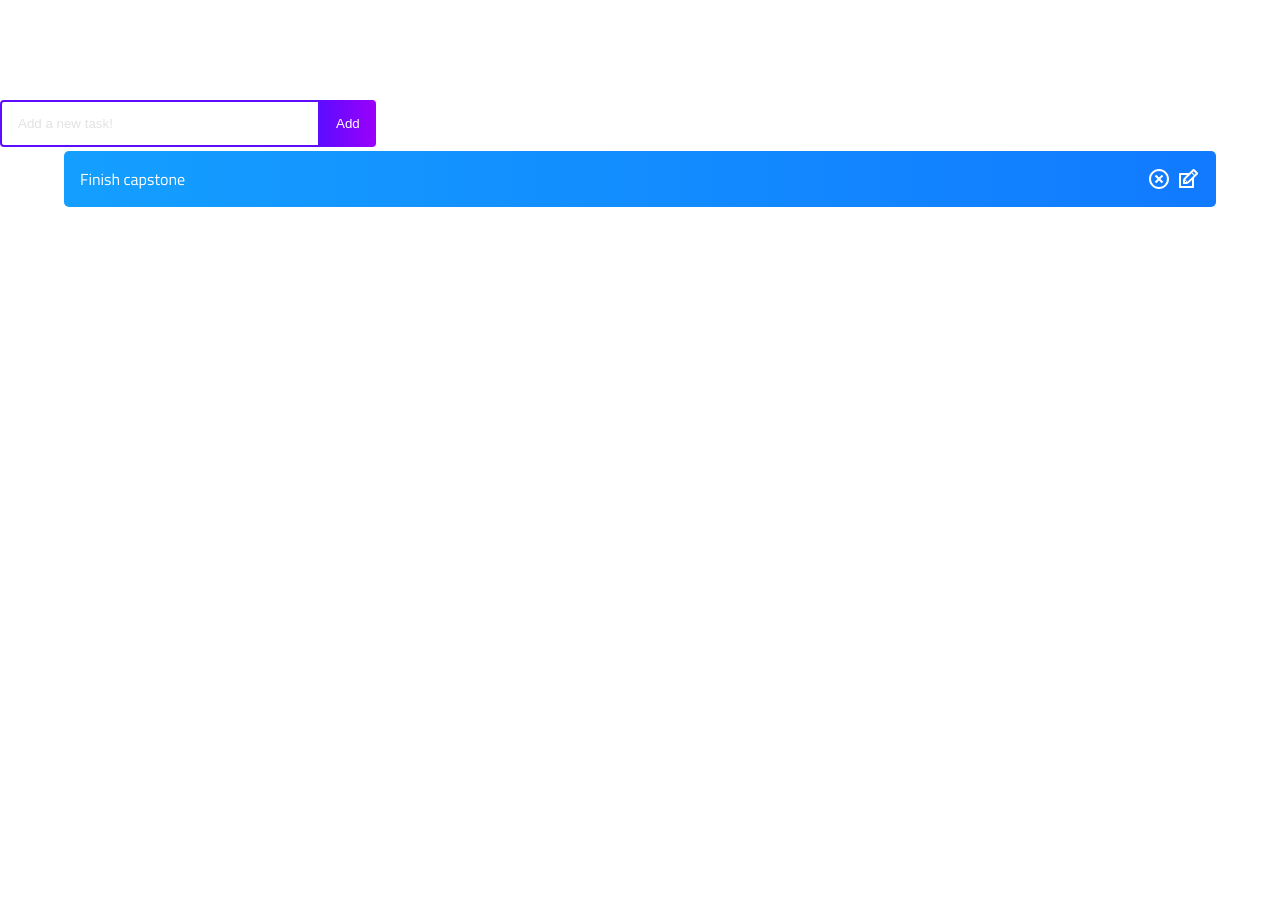
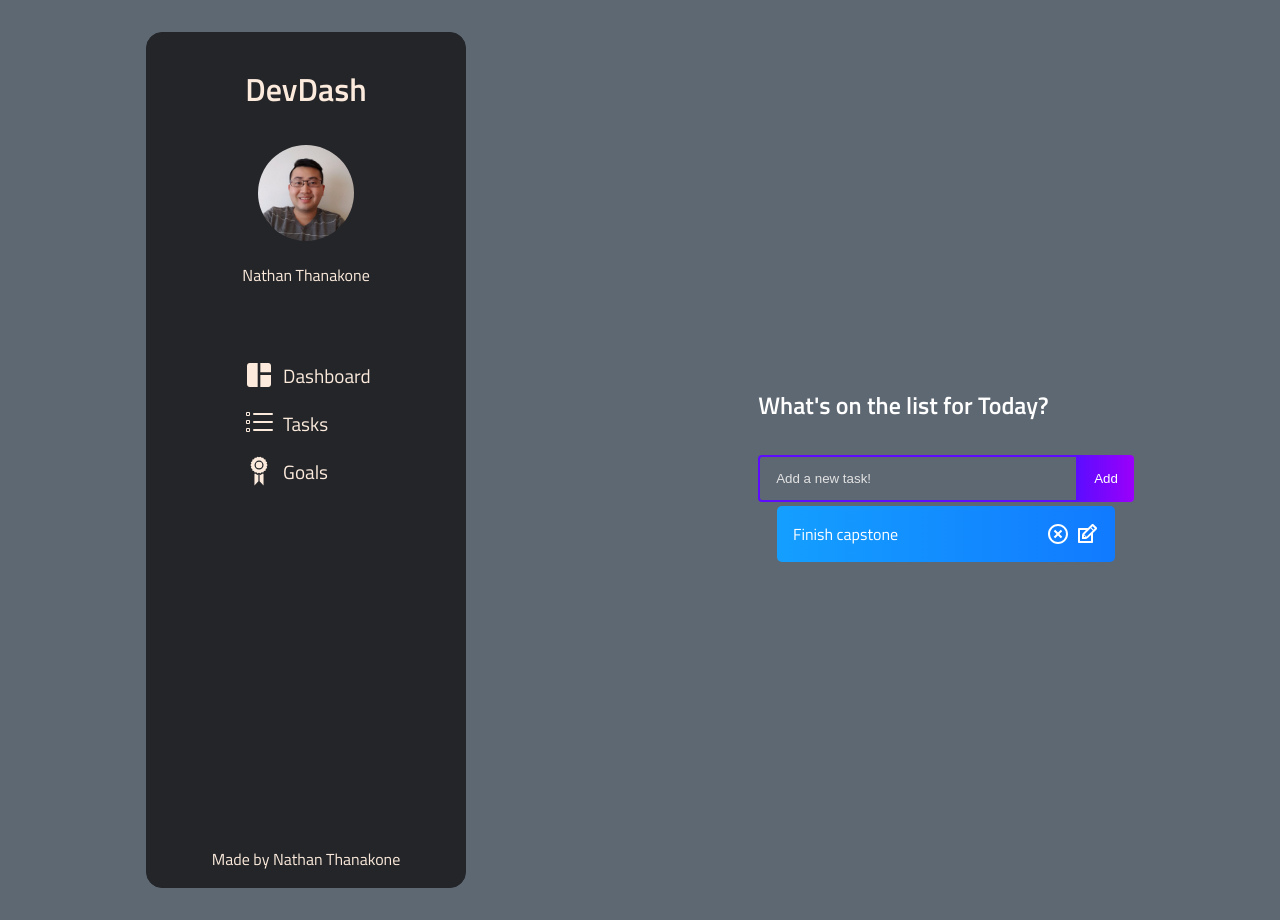
Before and after one commit to NathanThanakone/nathan-thanakone-DevDash-frontend, a React (Create React App) app: page /tasks in a window 1280 px wide. Before the commit the page ends 800 px from the top, so only its background shows below. Built offline with nearby package versions, Linux system fonts and the light colour scheme; no server answers.

Commit message:
created main homepage with navbar and tasks list

```diff
--- a/public/index.html
+++ b/public/index.html
@@ -24,7 +24,7 @@
       work correctly both with client-side routing and a non-root public URL.
       Learn how to configure a non-root public URL by running `npm run build`.
     -->
-    <title>React App</title>
+    <title>DevDash</title>
   </head>
   <body>
     <noscript>You need to enable JavaScript to run this app.</noscript>
--- a/src/App.js
+++ b/src/App.js
@@ -2,6 +2,7 @@ import './App.scss';
 import { BrowserRouter, Routes, Route } from "react-router-dom"
 import { useState, useEffect } from 'react';
 import axios from 'axios';
+import NavBar from './components/NavBar/NavBar';
 import AnalyticsPage from "./pages/AnalyticsPage";
 import GoalsPage from "./pages/GoalsPage";
 import TasksPage from './pages/TasksPage';
@@ -25,11 +26,18 @@ function App() {
   return (
     <div className="App">
       <BrowserRouter>
-        <Routes>
-          <Route path="/" element={<AnalyticsPage />} />
-          <Route path="/goals" element={<GoalsPage goalsList={goalsList} />} />
-          <Route path="/tasks" element={<TasksPage />} />
-        </Routes>
+        <section className='App__container'>
+          <section className='App__nav-container'>
+            <NavBar />
+          </section>
+          <section className='App__page-container'>
+            <Routes>
+              <Route path="/" element={<AnalyticsPage />} />
+              <Route path="/goals" element={<GoalsPage goalsList={goalsList} />} />
+              <Route path="/tasks" element={<TasksPage />} />
+            </Routes>
+          </section>
+        </section>
       </BrowserRouter>
     </div>
   );
--- a/src/App.scss
+++ b/src/App.scss
@@ -6,21 +6,22 @@
     width: 30%;
 }
 
-// * {
-//     box-sizing: border-box;
-//     margin: 0;
-//     padding: 0;
-//     font-family: 'Trebuchet MS', 'Lucida Sans Unicode', 'Lucida Grande',
-//       'Lucida Sans', Arial, sans-serif;
-//   }
+.App {
+    &__container {
+        display: flex;
+        justify-content: space-evenly;
+        height: 100%;
+    }
 
-//   body {
-//     background: linear-gradient(
-//       90deg,
-//       rgba(48, 16, 255, 1) 0%,
-//       rgba(100, 115, 255, 1) 100%
-//     );
-//   }
+    &__nav-container {
+        margin: auto;
+    }
+
+    &__page-container {
+        margin: auto;
+    }
+}
+
 .todo-app {
 display: flex;
 flex-direction: column;
--- /dev/null
+++ b/src/components/NavBar/NavBar.js
@@ -0,0 +1,29 @@
+import "./NavBar.scss";
+import profilePic from "../../assets/images/profilepic.jpeg";
+import { MdSpaceDashboard } from 'react-icons/md';
+import { BsListTask } from 'react-icons/bs';
+import { GiAchievement } from 'react-icons/gi';
+
+function NavBar() {
+    return (
+        <nav className="nav">
+            <h1 className="nav__logo">DevDash</h1>
+            <img className="nav__profilePic" src={profilePic} alt="profile pic icon"></img>
+            <p className="nav__username">Nathan Thanakone</p>
+            <section className="nav__category-container">
+                <div className="nav__category-subcontainer">
+                    <MdSpaceDashboard className="nav__icon"/><span className="nav__category">Dashboard</span>
+                </div>
+                <div className="nav__category-subcontainer">
+                    <BsListTask className="nav__icon"/><span className="nav__category">Tasks</span>
+                </div>
+                <div className="nav__category-subcontainer">
+                    <GiAchievement className="nav__icon"/><span className="nav__category">Goals</span>
+                </div>
+            </section>
+            <p className="nav__creator">Made by Nathan Thanakone</p>
+        </nav>
+    )
+}
+
+export default NavBar;
--- /dev/null
+++ b/src/components/NavBar/NavBar.scss
@@ -0,0 +1,65 @@
+@use "../../styles/partials/colours" as *;
+@use "../../styles/partials/typography" as *;
+
+.nav {
+    border: 1px solid $component-background;
+    background-color: $component-background;
+    text-align: center;
+    width: 20rem;
+    // height: 100%;
+    margin: 2rem 0;
+    border-radius: 1rem;
+
+    &__logo {
+        color: $primary-text;
+        font-size: 2rem;
+    }
+
+    &__profilePic {
+        height: 6rem;
+        width: 6rem;
+        border-radius: 50%;
+        object-fit: cover;
+    }
+
+    &__username {
+        color: $primary-text;
+        font-size: 1rem;
+        margin-bottom: 4rem;
+    }
+
+    &__icon {
+        color: $primary-text;
+        height: 2rem;
+        width: 2rem;
+    }
+
+    &__category-container {
+        display: flex;
+        flex-direction: column;
+        align-items: first baseline;
+        margin: 2rem 0 22rem 5.5rem;
+    }
+
+    &__category-subcontainer {
+        display: flex;
+        align-items: center;
+        padding: 0.5rem;
+
+        &:hover {
+            background-color: rgba(255, 255, 255, 0.2);
+            border-radius: 1rem;
+        }
+    }
+
+    &__category {
+        color: $primary-text;
+        font-size: 1.2rem;
+        padding-left: 0.5rem;
+
+    }
+
+    &__creator {
+        color: $primary-text;
+    }
+}
--- a/src/components/TasksList/TasksList.js
+++ b/src/components/TasksList/TasksList.js
@@ -49,7 +49,7 @@ function TasksList() {
 
     return (
         <div className='task-list'>
-            <h1>What's the Goal for Today?</h1>
+            <h1>What's on the list for Today?</h1>
             <TasksForm onSubmit={addTask} />
             <Task tasks={tasks} completeTask={completeTask} removeTask={removeTask} updateTask={updateTask} />
         </div>
--- a/src/index.js
+++ b/src/index.js
@@ -9,7 +9,3 @@ root.render(
     <App />
 
 );
-
-// If you want to start measuring performance in your app, pass a function
-// to log results (for example: reportWebVitals(console.log))
-// or send to an analytics endpoint. Learn more: https://bit.ly/CRA-vitals
--- a/src/index.scss
+++ b/src/index.scss
@@ -1,3 +1,6 @@
+@use "../src/styles/partials/colours" as *;
+@use "../src/styles/partials/typography" as *;
+
 *, *::before, *::after {
 	box-sizing: border-box;
 }
@@ -5,4 +8,5 @@
 body {
     margin: 0;
     font-family: "Titillium";
+    background-color: $main-background;
 }
--- a/src/styles/partials/_colours.scss
+++ b/src/styles/partials/_colours.scss
@@ -1,2 +1,3 @@
-$main-background-colour: #5e6873;
-$component-background-colour: #242529;
+$main-background: #5e6873;
+$component-background: #242529;
+$primary-text: #fcebdc;
```
Also changed, not shown: src/assets/images/profilepic.jpeg (added). Lines whose indentation alone changed are shown as unchanged.
